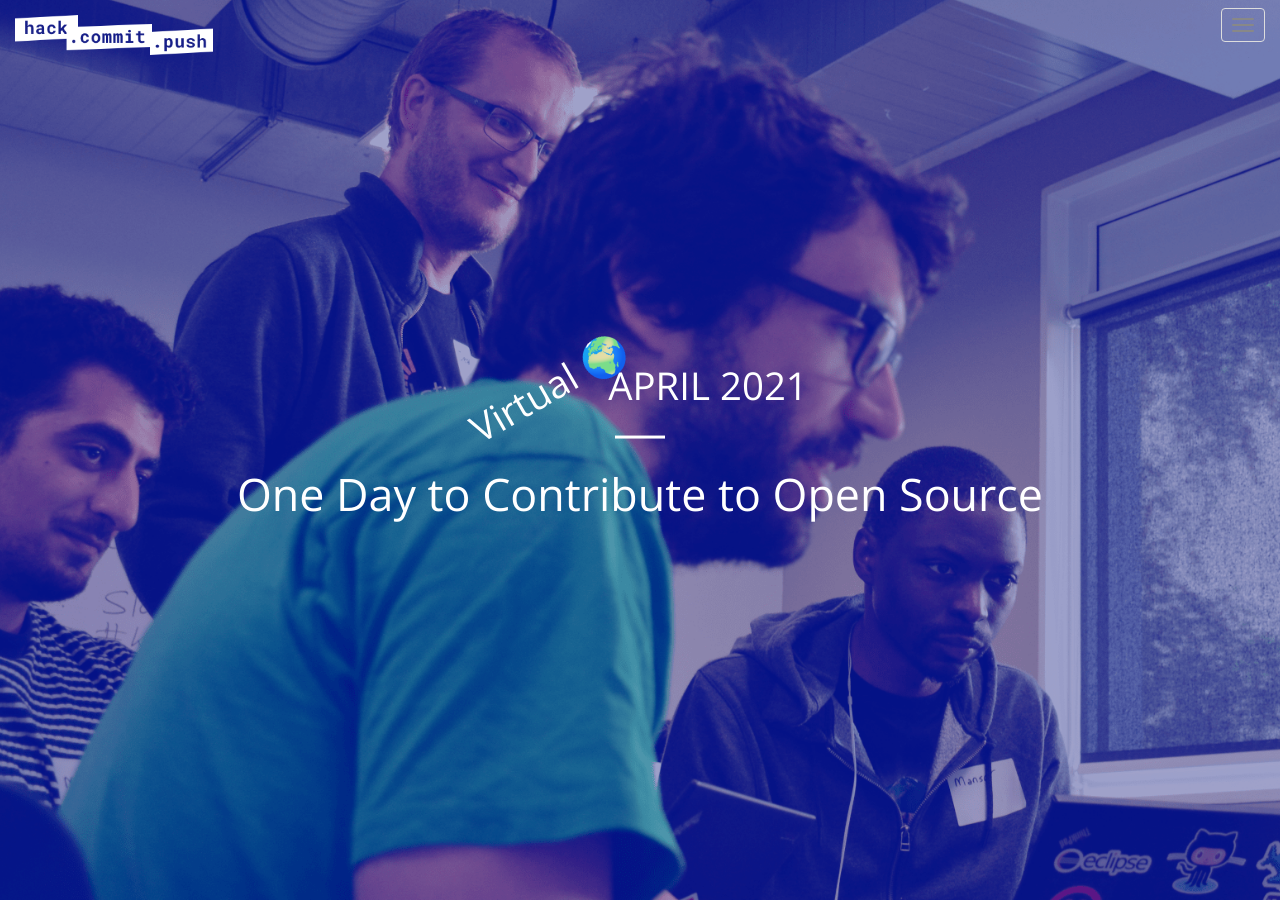
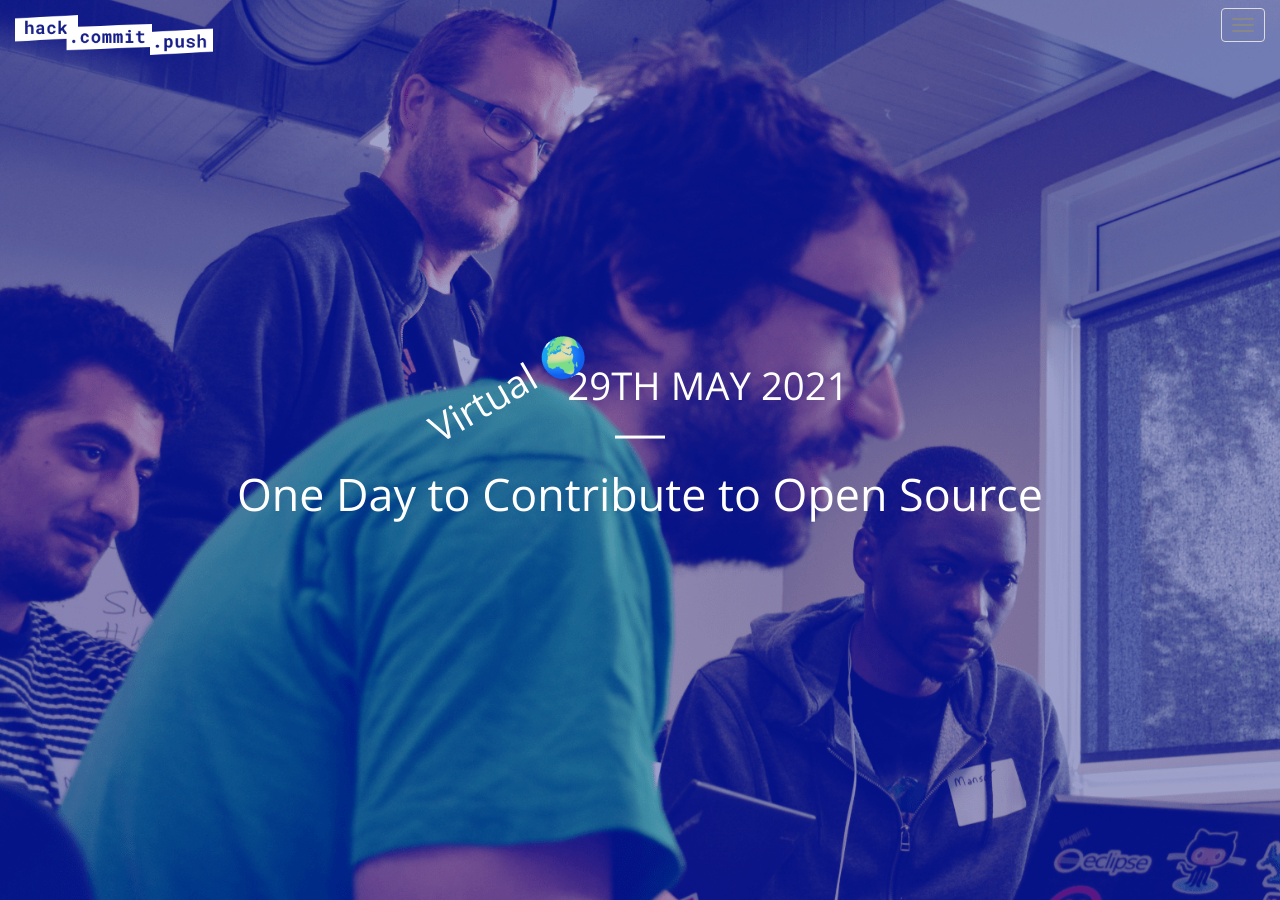
Before and after one commit to hack-commit-push/paris2021, a Jekyll site: the page built from index.html, in a window 1280 px wide and 900 px high. Built offline with Jekyll 4.4.1, drawn with Linux system fonts in a browser that asks for light colours.

Commit message:
Update date

```diff
--- a/_config.yml
+++ b/_config.yml
@@ -3,7 +3,7 @@ title: hack-commit-push
 email: organization@hack-commit-pu.sh
 description: |
   hack.commit.push
-date: April 2021
+date: 29th May 2021
 tagline: One Day to Contribute to Open Source
 baseurl: "" # the subpath of your site, e.g. /blog/
 url: "" # the base hostname & protocol for your site
```
